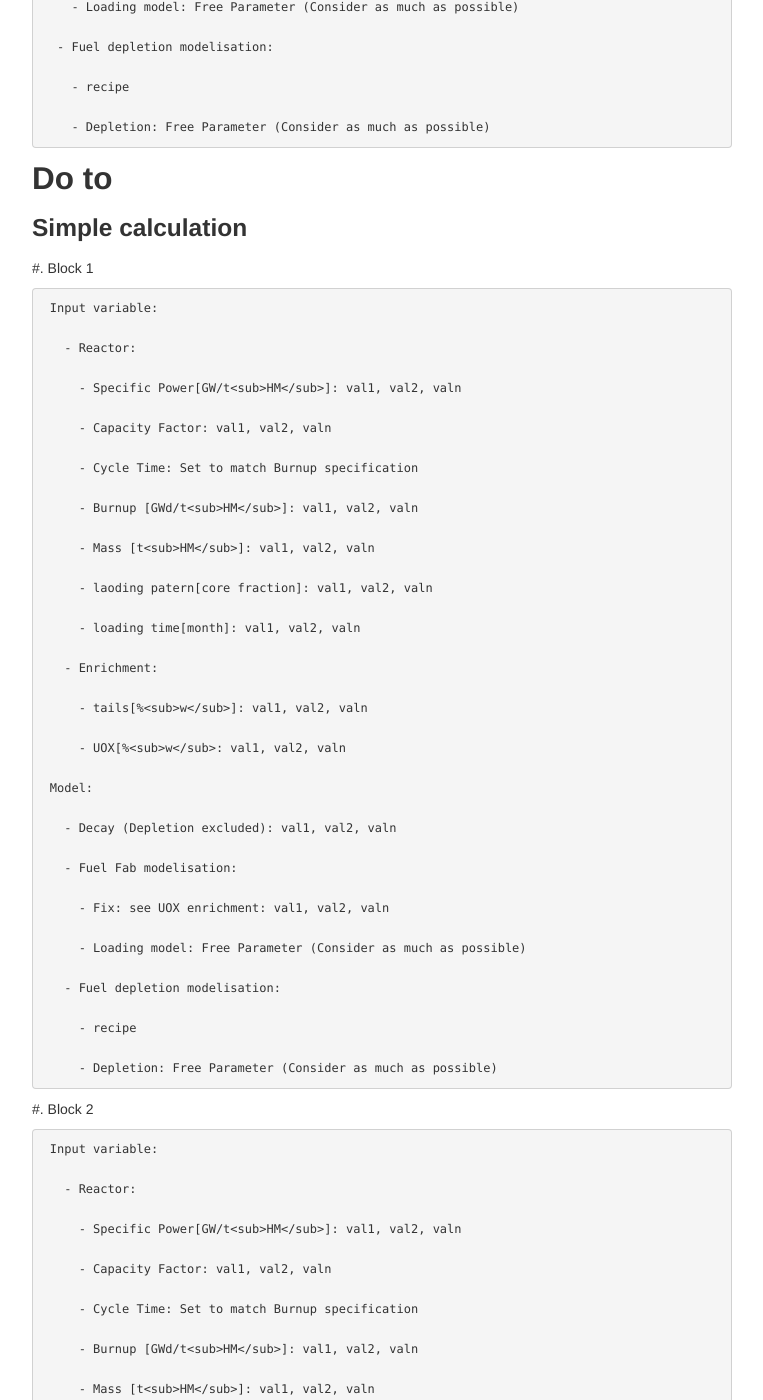
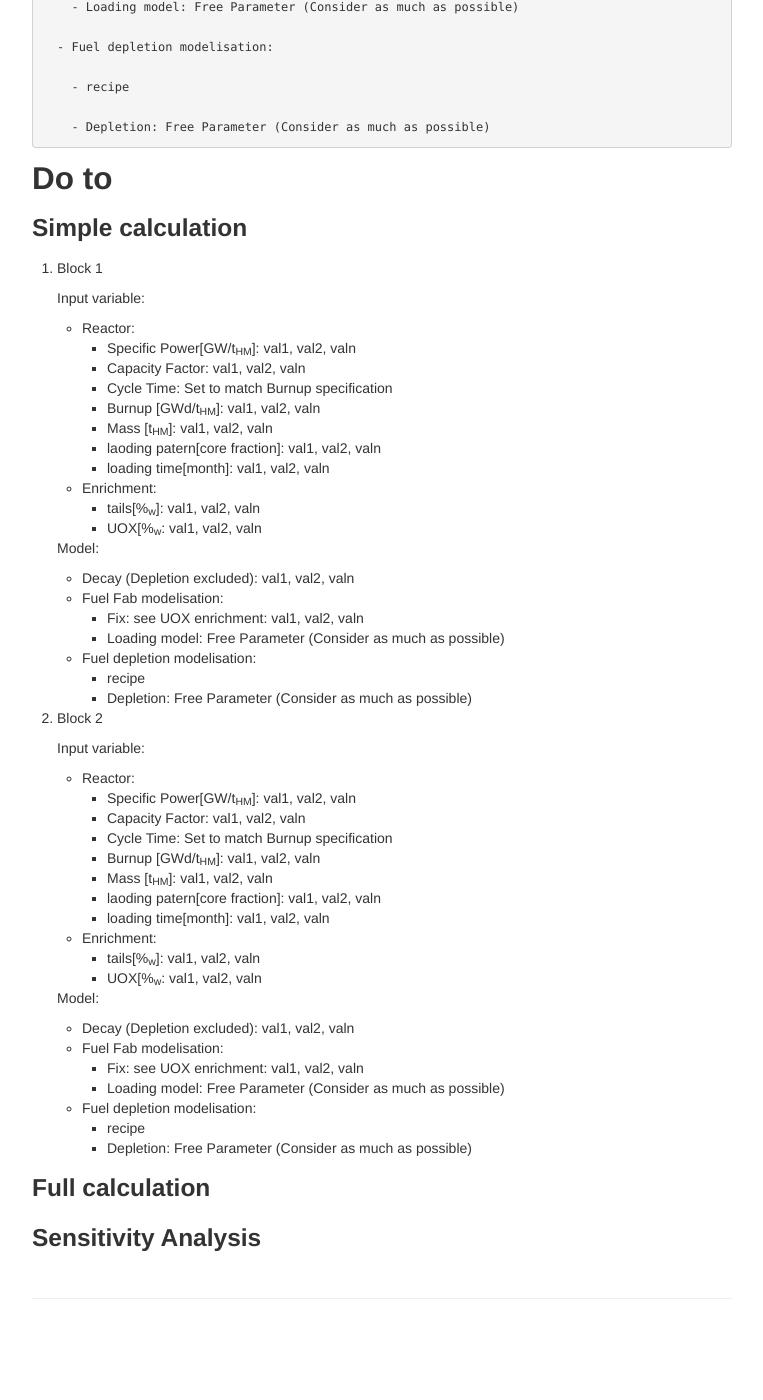
Before and after one commit to FuelCycleFIT/fcci2017.github.io_old_bkp, a Jekyll site: the page built from _pages/experiement/exp1.md, in a window 1280 px wide and 1400 px high, scrolled down 1417 px. Shown: the whole window, without its empty margins (258-1021 px from the left). Built offline with Jekyll 4.4.1, drawn with Linux system fonts in a browser that asks for light colours; our own code applies the rules of GitHub Pages for plain Markdown files; after the commit the page ends 2747 px from its top, so only the background shows below that; some of the changed lines change nothing that is shown; some of the changed text lies outside the part shown.

Commit message:
improvement ?

```diff
--- a/_pages/experiement/exp1.md
+++ b/_pages/experiement/exp1.md
@@ -80,88 +80,54 @@ enricht a natural uranium feed (0.3%<sub>w</sub> of <sup>235</sup>U + 99.7%<sub>
 
 ### Simple calculation
 
-  #. Block 1
+  1. Block 1
 
      Input variable:
-
        - Reactor:
-
          - Specific Power[GW/t<sub>HM</sub>]: val1, val2, valn
-
          - Capacity Factor: val1, val2, valn
-
          - Cycle Time: Set to match Burnup specification
-
          - Burnup [GWd/t<sub>HM</sub>]: val1, val2, valn
-
          - Mass [t<sub>HM</sub>]: val1, val2, valn
-
          - laoding patern[core fraction]: val1, val2, valn
-
          - loading time[month]: val1, val2, valn
 
        - Enrichment:
-
          - tails[%<sub>w</sub>]: val1, val2, valn
-
          - UOX[%<sub>w</sub>: val1, val2, valn
 
      Model:
-
        - Decay (Depletion excluded): val1, val2, valn
-
        - Fuel Fab modelisation:
-
          - Fix: see UOX enrichment: val1, val2, valn
-
          - Loading model: Free Parameter (Consider as much as possible)
-
        - Fuel depletion modelisation:
-
          - recipe
-
          - Depletion: Free Parameter (Consider as much as possible)
 
-  #. Block 2
+  2. Block 2
 
      Input variable:
-
        - Reactor:
-
          - Specific Power[GW/t<sub>HM</sub>]: val1, val2, valn
-
          - Capacity Factor: val1, val2, valn
-
          - Cycle Time: Set to match Burnup specification
-
          - Burnup [GWd/t<sub>HM</sub>]: val1, val2, valn
-
          - Mass [t<sub>HM</sub>]: val1, val2, valn
-
          - laoding patern[core fraction]: val1, val2, valn
-
          - loading time[month]: val1, val2, valn
 
        - Enrichment:
-
          - tails[%<sub>w</sub>]: val1, val2, valn
-
          - UOX[%<sub>w</sub>: val1, val2, valn
 
      Model:
-
        - Decay (Depletion excluded): val1, val2, valn
-
        - Fuel Fab modelisation:
-
          - Fix: see UOX enrichment: val1, val2, valn
-
          - Loading model: Free Parameter (Consider as much as possible)
-
        - Fuel depletion modelisation:
-
          - recipe
-
          - Depletion: Free Parameter (Consider as much as possible)
 
 ### Full calculation
```
